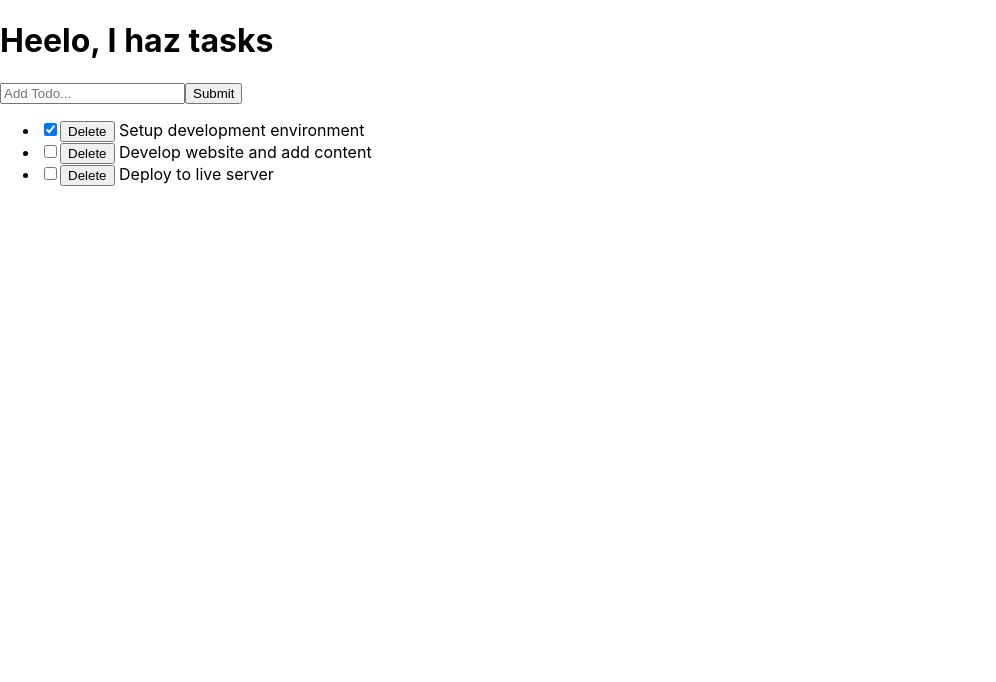
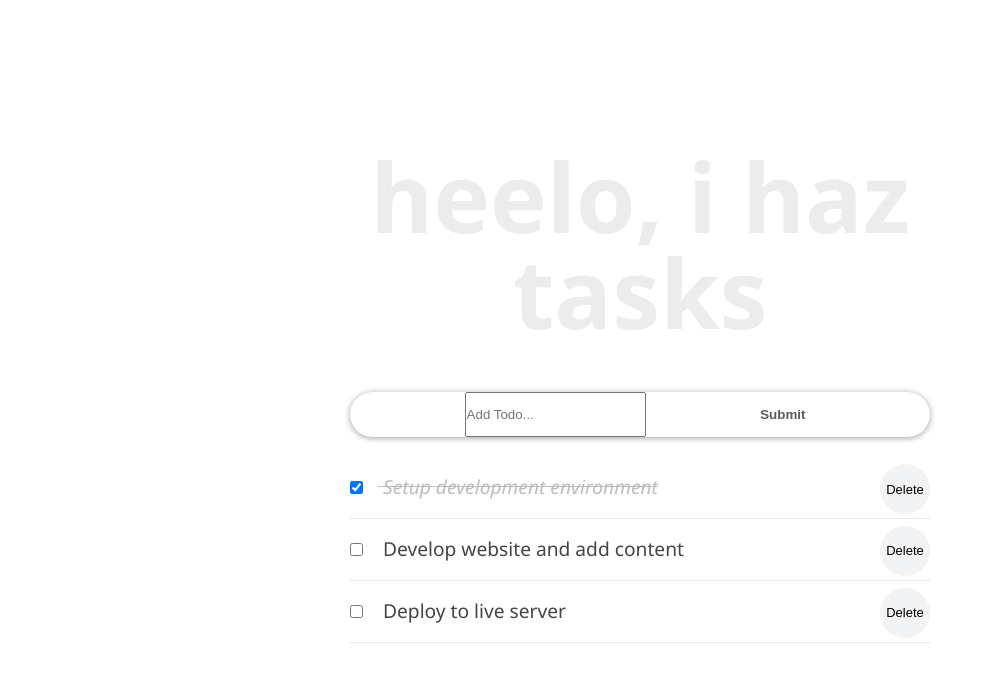
Before and after one commit to connor-hood/todoList, a React (Create React App) app: page / in a window 1280 px wide. Shown: the top 682 px of the page, without its empty margins (0-996 px from the left). Built offline with nearby package versions, Linux system fonts and the light colour scheme.

Commit message:
added styling

```diff
--- a/src/App.css
+++ b/src/App.css
@@ -1,38 +1,56 @@
-.App {
-  text-align: center;
+* {
+  box-sizing: border-box;
+  margin: 0;
+  padding: 0;
 }
 
-.App-logo {
-  height: 40vmin;
-  pointer-events: none;
+body {
+  font-family: 'Segoe UI', Tahoma, Geneva, Verdana, sans-serif;
+  line-height: 1.4;
+  color: #444;
+  background: #fff;
+  height: 100vh;
 }
 
-@media (prefers-reduced-motion: no-preference) {
-  .App-logo {
-    animation: App-logo-spin infinite 20s linear;
-  }
+.container {
+  display: flex;
+  flex-direction: column;
+  justify-content: center;
+  align-items: center;
+  max-width: 600px;
+  margin: 0 auto;
 }
 
-.App-header {
-  background-color: #282c34;
-  min-height: 100vh;
-  display: flex;
-  flex-direction: column;
-  align-items: center;
-  justify-content: center;
-  font-size: calc(10px + 2vmin);
-  color: white;
+.inner {
+  width: 100%;
+  padding: 8rem 10px 4rem;
 }
 
-.App-link {
-  color: #61dafb;
+.form-container{
+  width: 100%;
+  margin-bottom: 20px;
+  display: flex;
+  border-radius: calc(0.5 * 100px);
+  box-shadow: 0 1px 6px 0 rgba(0, 0, 0, 0.38);
+  justify-content: space-evenly;
 }
 
-@keyframes App-logo-spin {
-  from {
-    transform: rotate(0deg);
-  }
-  to {
-    transform: rotate(360deg);
-  }
+.input-text::placeholder {
+  color: #000;
 }
+
+.input-submit {
+  background: transparent;
+  color: #5b5b5b;
+  text-transform: capitalize;
+  cursor: pointer;
+  font-weight: 600;
+  margin-right: 10px;
+}
+
+.input-text,
+.input-submit {
+  height: 45px;
+  outline: none;
+  border: none;
+}
--- a/src/components/Header.js
+++ b/src/components/Header.js
@@ -1,9 +1,24 @@
 import React from 'react';
 
 const Header = () => {
+    const headerStyle = {
+        padding: "20px 0",
+        lineHeight: "1.5em"
+    }
     return(
-        <header>
-            <h1>Heelo, I haz tasks</h1>
+        <header style={headerStyle}>
+            <h1
+            style={{
+                fontSize: "6rem",
+                fontWeight: "600",
+                marginBottom: "2rem",
+                lineHeight: "1em",
+                color: "#ececec",
+                textTransform: "lowercase",
+                textAlign: "center"
+            }}>
+                Heelo, I haz tasks
+                </h1>
         </header>
     )
 }
--- a/src/components/InputTodo.js
+++ b/src/components/InputTodo.js
@@ -23,14 +23,15 @@ class InputTodo extends Component {
     render() {
         return (
             <div>
-                <form onSubmit={this.handleSubmit}>
-                    <input type="text"
+                <form onSubmit={this.handleSubmit} className="form-container">
+                    <input
+                    type="text"
                     placeholder="Add Todo..."
                     value={this.state.title}
                     name="title"
                     onChange={this.onChange}
                     />
-                    <button>Submit</button>
+                    <button className="input-submit">Submit</button>
                 </form>
             </div>
         )
--- a/src/components/TodoContainer.js
+++ b/src/components/TodoContainer.js
@@ -58,10 +58,12 @@ class TodoContainer extends React.Component {
        }
     render() {
         return (
-            <div>
+            <div className="container">
+                <div className="inner">
                 <Header />
                 <InputTodo addTodoProps={this.addTodoItem} />
                 <TodosList todos={this.state.todos} handleChangeProps={this.handleChange} deleteTodoProps={this.delTodo}/>
+                </div>
             </div>
         );
     }
--- a/src/components/TodoItem.js
+++ b/src/components/TodoItem.js
@@ -1,13 +1,24 @@
 import React, {Component} from 'react';
-import styles from "../TodoItem.module.css"
+import styles from "./TodoItem.module.css"
 
 class TodoItem extends Component {
     render() {
-        return <li>
-            <input type="checkbox"
-             checked={this.props.todo.completed}
-             onChange={() => this.props.handleChangeProps(this.props.todo.id)}/>
-             <button onClick={() => this.props.deleteTodoProps(this.props.todo.id)}>Delete</button> {this.props.todo.title}</li>
+        const completedStyle = {
+            fontStyle: "italic",
+            color: "#595959",
+            opacity: 0.4,
+            textDecoration: "line-through"
+        }
+        const { completed, id, title } = this.props.todo
+        return <li className={styles.item}>
+            <input
+            type="checkbox"
+            className={styles.checkbox}
+            checked={completed}
+            onChange={() => this.props.handleChangeProps(id)}/>
+
+             <button onClick={() => this.props.deleteTodoProps(id)}>Delete</button>
+             <span style={completed ? completedStyle : null}> {title}</span></li>
     }
 }
 
--- /dev/null
+++ b/src/components/TodoItem.module.css
@@ -0,0 +1,23 @@
+.item {
+    font-size: 1.2rem;
+    list-style-type: none;
+    padding: 17px 0px;
+    border-bottom: 1px solid #eaeaea;
+}
+
+.checkbox {
+    margin-right: 15px;
+}
+
+.item button {
+    font-size: 13px;
+    background: #f1f3f4;
+    border: none;
+    cursor: pointer;
+    float: right;
+    outline: none;
+    border-radius: 100px;
+    height: 50px;
+    width: 50px;
+    margin: -10px 0 0 10px;
+}
--- a/src/index.js
+++ b/src/index.js
@@ -1,14 +1,14 @@
 import React, { } from 'react';
 import ReactDOM from 'react-dom';
-import './index.css';
+import './App.css';
 import TodoContainer from './components/TodoContainer';
 import reportWebVitals from './reportWebVitals';
 
 ReactDOM.render(
-
-    <TodoContainer />,
+    <React.StrictMode>
+      <TodoContainer />
+    </React.StrictMode>,
   document.getElementById('root')
-
 );
 
 // If you want to start measuring performance in your app, pass a function
```
